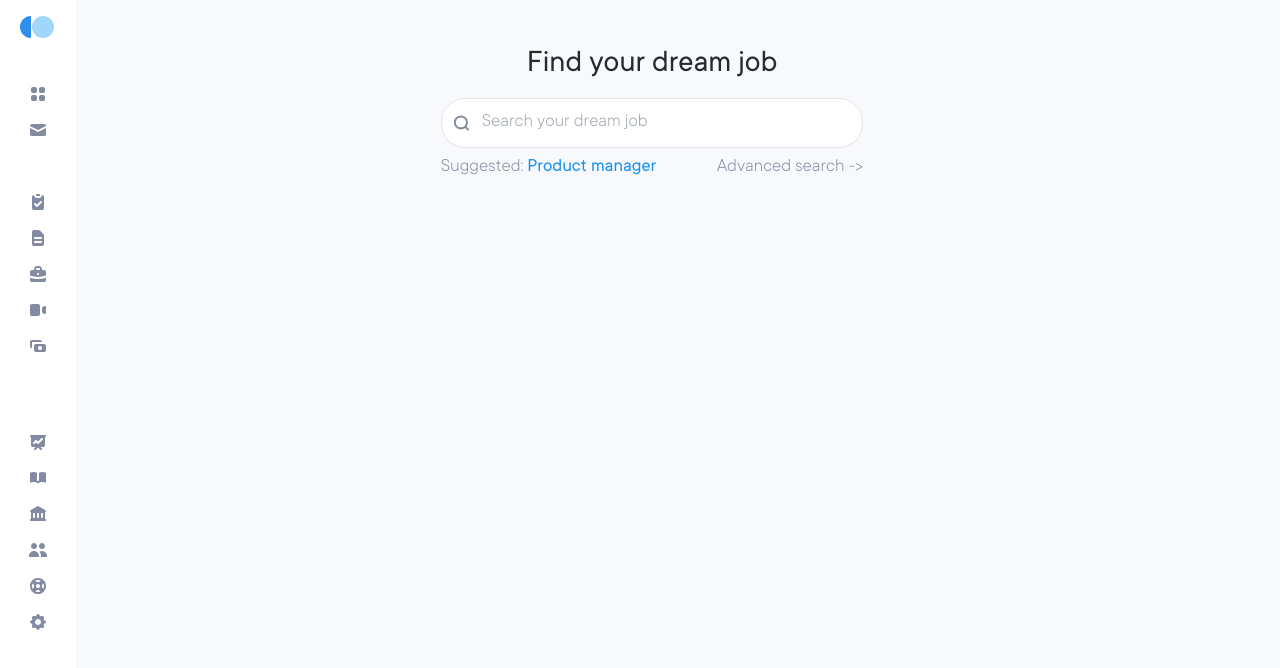
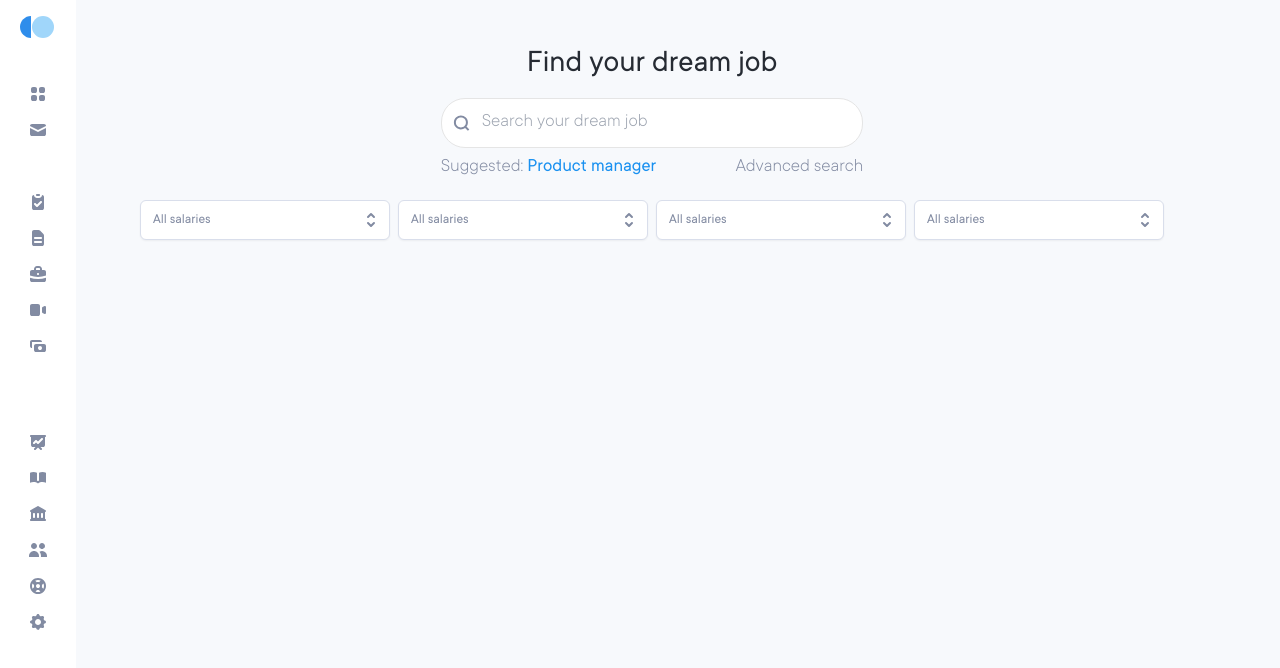
Before and after one commit to andreipasat/career, a React (Create React App) app: page /job-search in a window 1280 px wide. Shown: the top 668 px of the page. Built offline with nearby package versions, Linux system fonts and the light colour scheme.

Commit message:
drop down component

```diff
--- a/package.json
+++ b/package.json
@@ -4,10 +4,12 @@
   "version": "0.1.0",
   "private": true,
   "dependencies": {
+    "@headlessui/react": "^1.5.0",
     "@testing-library/jest-dom": "^5.16.3",
     "@testing-library/react": "^12.1.4",
     "@testing-library/user-event": "^13.5.0",
     "axios": "^0.26.1",
+    "prop-types": "^15.8.1",
     "react": "^17.0.2",
     "react-dom": "^17.0.2",
     "react-router-dom": "^6.2.2",
--- /dev/null
+++ b/src/components/Atoms/AppDropdown.jsx
@@ -0,0 +1,73 @@
+import PropTypes from 'prop-types'
+
+import { Menu } from '@headlessui/react'
+
+
+const AppDropdown = ({selected,options, setSelected}) => {
+
+    const setItem = (item) => {
+        setSelected(item);
+    }
+
+    return (
+        <Menu as="ul" className="mt-1 relative w-full">
+
+            <Menu.Button
+                    className="bg-white relative w-full border border-gray-1 rounded-md shadow-sm
+                    pl-3 pr-10 py-2 text-left cursor-default focus:outline-none focus:ring-1
+                    focus:ring-indigo focus:border-indigo sm:text-sm">
+                <span className="block truncate text-gray-3">
+                    {selected.name}
+                </span>
+                <span className="absolute inset-y-0 right-0 flex items-center pr-2 pointer-events-none">
+
+                    <svg className="h-5 w-5 text-gray-3" xmlns="http://www.w3.org/2000/svg" viewBox="0 0 20 20"
+                            fill="currentColor" aria-hidden="true">
+                        <path fillRule="evenodd"
+                            d="M10 3a1 1 0 01.707.293l3 3a1 1 0 01-1.414 1.414L10 5.414 7.707 7.707a1 1 0 01-1.414-1.414l3-3A1 1 0 0110 3zm-3.707 9.293a1 1 0 011.414 0L10 14.586l2.293-2.293a1 1 0 011.414 1.414l-3 3a1 1 0 01-1.414 0l-3-3a1 1 0 010-1.414z"
+                            clipRule="evenodd"/>
+                    </svg>
+                </span>
+            </Menu.Button>
+
+            <Menu.Items className="absolute z-10 mt-1 w-full bg-white shadow-lg max-h-60 rounded-md py-1 ring-1 ring-black ring-opacity-5 overflow-auto focus:outline-none sm:text-sm">
+
+                {/*Select option, manage highlight styles based on mouseenter/mouseleave and keyboard navigation.*/}
+
+                {/*Highlighted: "text-white bg-indigo-600", Not Highlighted: "text-gray-900"*/}
+                {options.map((item, idx) => {
+                    return (
+                        <Menu.Item key={item.val + idx}>
+                            <li onClick={() => setItem(item)} className="text-gray-3 cursor-default select-none relative py-2 pl-3 pr-9">
+
+                                    <span className="block truncate">
+                                        {item.name}
+                                    </span>
+
+                                    {item.val === selected.val &&
+                                        <span className="text-indigo-600 absolute inset-y-0 right-0 flex items-center pr-4">
+
+                                            <svg className="h-5 w-5" xmlns="http://www.w3.org/2000/svg" viewBox="0 0 20 20"
+                                                fill="currentColor" aria-hidden="true">
+                                                <path fillRule="evenodd"
+                                                    d="M16.707 5.293a1 1 0 010 1.414l-8 8a1 1 0 01-1.414 0l-4-4a1 1 0 011.414-1.414L8 12.586l7.293-7.293a1 1 0 011.414 0z"
+                                                    clipRule="evenodd"/>
+                                            </svg>
+                                        </span>
+                                    }
+
+                            </li>
+                        </Menu.Item>
+                    )
+                })}
+
+            </Menu.Items>
+        </Menu>
+    )
+}
+
+AppDropdown.propTypes = {
+    options: PropTypes.arrayOf(PropTypes.object)
+}
+
+export default AppDropdown
--- a/src/components/Organisms/FileUpload.jsx
+++ b/src/components/Organisms/FileUpload.jsx
@@ -27,12 +27,15 @@ const FileUpload = (props) => {
 
         if (formChanged.file.valid && !formChanged.file.errors.isPdf) {
             const formData = new FormData();
-            formData.append('file', formChanged.file.value);
-            http.post('/upload', formData, {
+            formData.append('documents_files', formChanged.file.value);
+            http.post('http://18.217.126.4:8000/classification/', formData, {
                 headers: {
+                    'Access-Control-Allow-Origin': '*',
+                    'Access-Control-Allow-Methods': 'GET, PUT, POST, DELETE, OPTIONS',
                     "Content-type": "multipart/form-data",
                 },
             });
+            //http.get('http://18.217.126.4:8000/classification/?identifier=1')
         }
 
     }
--- a/src/components/Pages/JobSearch.jsx
+++ b/src/components/Pages/JobSearch.jsx
@@ -1,5 +1,21 @@
+import AppDropdown from "../Atoms/AppDropdown";
+
+import useDropdown from "../../hooks/dropdown";
+
 const JobsSearch = () => {
+
+    const salaryOptions = [
+        {val: null, name: 'All salaries'},
+        {val: 100000, name: '100000'},
+        {val: 200000, name: '200000'},
+        {val: 300000, name: '300000'},
+        {val: 500000, name: '500000'},
+    ]
+
+    const salaryDropdown = useDropdown(salaryOptions[0], salaryOptions)
+
     return (
+        <>
             <div className=" w-2/5 m-auto text-center">
                 <h1 className="text-neutral text-xl mb-4">Find your dream job</h1>
                 <div className="relative">
@@ -19,10 +35,30 @@ const JobsSearch = () => {
                         <span className="">Suggested:</span>&nbsp;<span className=" text-indigo-2 font-tt_commons">Product manager</span>
                     </div>
                     <div>
-                    <a href="#">Advanced search -></a>
+                        <a href="#">Advanced search</a>
                     </div>
                 </div>
             </div>
+            <div className="p-4 m-auto text-center flex justify-center space-x-2">
+
+                <div className="w-1/4">
+                    <AppDropdown selected={salaryDropdown.value} setSelected={salaryDropdown.onChange}  options={salaryDropdown.options} />
+                </div>
+
+                <div className="w-1/4">
+                    <AppDropdown selected={salaryDropdown.value} setSelected={salaryDropdown.onChange}  options={salaryDropdown.options} />
+                </div>
+
+                <div className="w-1/4">
+                    <AppDropdown selected={salaryDropdown.value} setSelected={salaryDropdown.onChange}  options={salaryDropdown.options} />
+                </div>
+
+                <div className="w-1/4">
+                    <AppDropdown selected={salaryDropdown.value} setSelected={salaryDropdown.onChange}  options={salaryDropdown.options} />
+                </div>
+
+            </div>
+        </>
     )
 }
 
--- /dev/null
+++ b/src/hooks/dropdown.js
@@ -0,0 +1,12 @@
+import { useState } from "react"
+const useDropdown = (initValue, options) => {
+    const [value, setValue] = useState(initValue)
+    const onChange = (item) => {
+        setValue(item)
+    }
+
+    return {value, onChange, options}
+
+}
+
+export default useDropdown
```
Also changed, not shown: 1 other file (tests, documents, lock files or other folders). Lines whose indentation alone changed are shown as unchanged.
